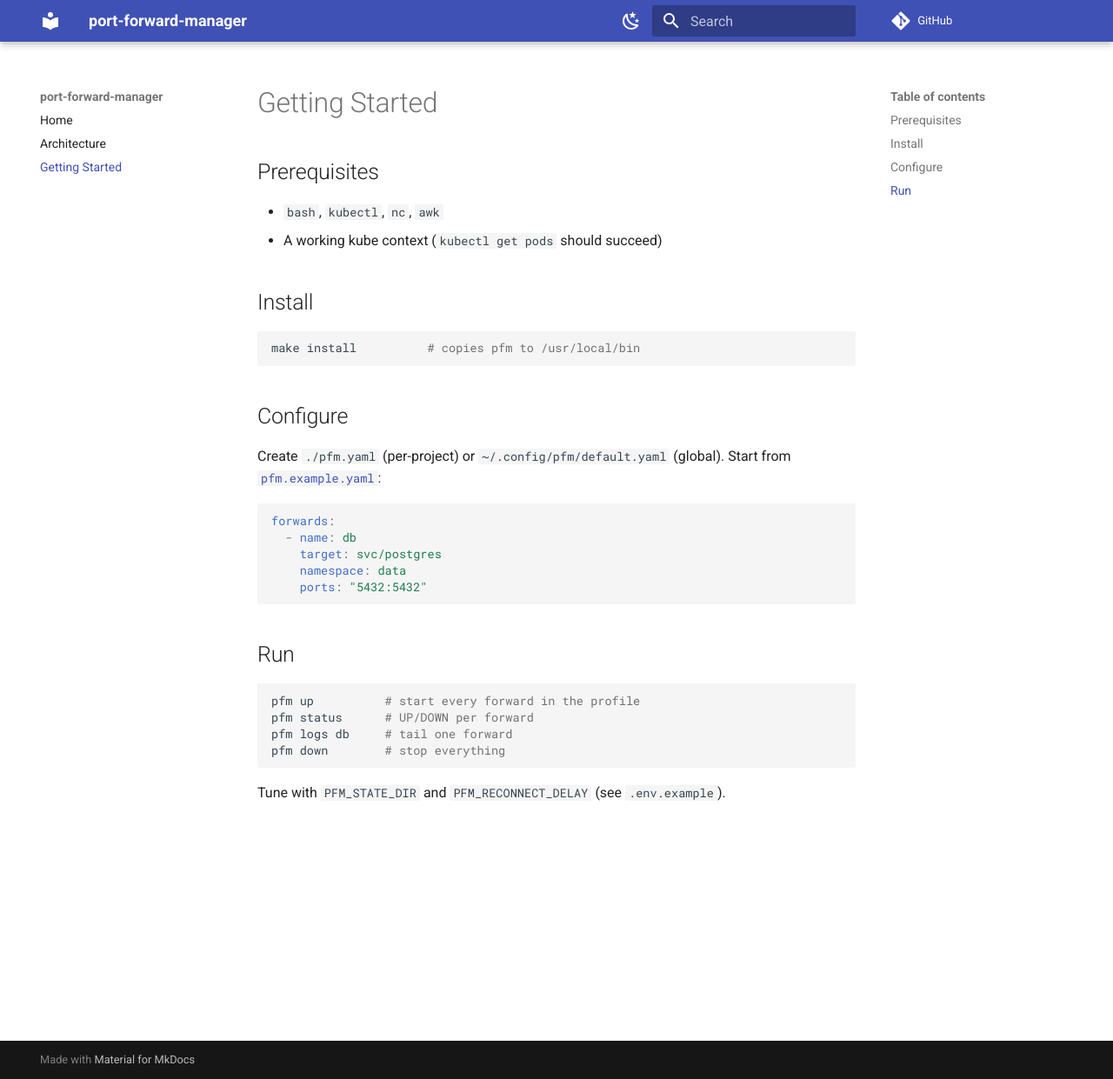
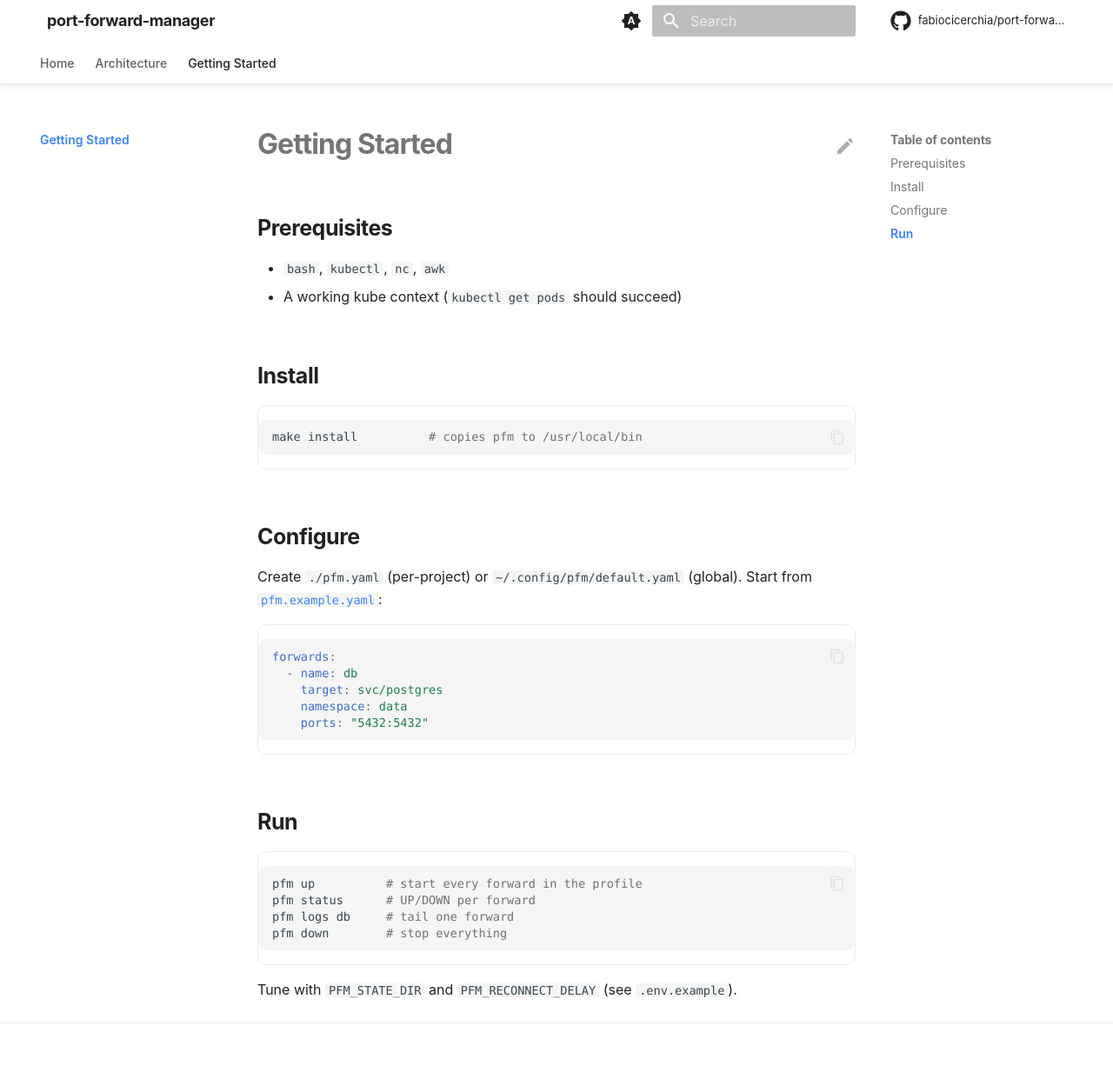
Before and after one commit to fabiocicerchia/port-forward-manager, an MkDocs documentation site: the page built from docs/getting-started.md, in a window 1280 px wide and 1241 px high. Shown: the whole window at 87% size. Built offline with MkDocs 1.6.1 and Material for MkDocs 9.7.7, drawn with Linux system fonts in a browser that asks for light colours; comment, search, counter and statistics services are not loaded.

````diff
--- a/.pre-commit-config.yaml
+++ b/.pre-commit-config.yaml
@@ -22,7 +22,7 @@ repos:
         # templates rather than YAML — the parser cannot read either as-is. The
         # exclude is path-relative so it catches chart/ and charts/<name>/ alike.
         args: [--allow-multiple-documents]
-        exclude: (^|/)templates/
+        exclude: (^|/)templates/|^mkdocs\.yml$
       - id: check-json
       - id: check-toml
       # Python only (types: [python]) — a no-op in a repo with no .py files, so
--- a/docs/getting-started.md
+++ b/docs/getting-started.md
@@ -14,7 +14,7 @@ make install          # copies pfm to /usr/local/bin
 ## Configure
 
 Create `./pfm.yaml` (per-project) or `~/.config/pfm/default.yaml` (global).
-Start from [`pfm.example.yaml`](../pfm.example.yaml):
+Start from [`pfm.example.yaml`](https://github.com/fabiocicerchia/port-forward-manager/blob/main/pfm.example.yaml):
 
 ```yaml
 forwards:
--- /dev/null
+++ b/docs/stylesheets/extra.css
@@ -0,0 +1,240 @@
+/*
+ * port-forward-manager — premium documentation theme for MkDocs Material.
+ * System typography, gradient accents, soft depth, icon-driven feature cards.
+ * Nothing here loads over the network: no CDN, no web font, no analytics.
+ *
+ * ── The one thing you change ──────────────────────────────────────────────
+ * The accent pair below, and nothing else. It is the only copy of the palette:
+ * docs/index.html links this file, so the splash and the rendered docs cannot
+ * drift apart. Pick the colour of the cluster the project belongs to so they
+ * read as one family — don't pick from taste:
+ *
+ *   platform / Kubernetes    #38bdf8  #3b82f6   (blue)
+ *   security / supply chain  #fb923c  #ef4444   (orange-red)
+ *   CLI utilities            #22d3ee  #6366f1   (cyan-indigo)   ← default
+ *   GreenOps                 #34d399  #059669   (green)
+ *
+ * A project may take its own pair when the colour carries meaning (gandalf is
+ * purple, dark-canary amber, offline teal).
+ */
+
+:root {
+  /* The palette, read by both the docs and the splash. The roles below split
+     them for legibility: --accent-2 carries chrome and links, where the
+     contrast is against white, --accent is the interactive one, and the hero
+     and buttons blend the two. */
+  --accent: #38bdf8;
+  --accent-2: #3b82f6;
+
+  --md-primary-fg-color: var(--accent-2);
+  --md-primary-fg-color--light: var(--accent-2);
+  --md-primary-fg-color--dark: var(--accent-2);
+  --md-accent-fg-color: var(--accent);
+
+  /* System stack — matches docs/index.html and needs no download. */
+  --md-text-font-family: -apple-system, BlinkMacSystemFont, "Segoe UI", Roboto,
+    Helvetica, Arial, sans-serif;
+  --md-code-font-family: ui-monospace, SFMono-Regular, "SF Mono", Menlo, Monaco,
+    Consolas, "Liberation Mono", monospace;
+}
+
+/* Keep the header/links legible on the custom primary in both schemes. */
+[data-md-color-primary="custom"] {
+  --md-primary-bg-color: #ffffff;
+  --md-typeset-a-color: var(--accent-2); /* indigo — readable on white */
+}
+[data-md-color-scheme="slate"] {
+  --md-typeset-a-color: var(--accent); /* cyan — readable on the dark ground */
+  --md-default-bg-color: #0b0f1a;
+  --md-default-bg-color--light: #0d1220;
+}
+[data-md-color-scheme="slate"] .md-header,
+[data-md-color-scheme="slate"] .md-tabs {
+  background-color: #0b0f1a;
+}
+
+/* === Header: translucent, blurred, hairline divider ====================== */
+
+.md-header {
+  background-color: var(--md-default-bg-color);
+  color: var(--md-default-fg-color);
+  box-shadow: none;
+  border-bottom: 1px solid var(--md-default-fg-color--lightest);
+  backdrop-filter: saturate(180%) blur(20px);
+  -webkit-backdrop-filter: saturate(180%) blur(20px);
+}
+.md-header[data-md-state="shadow"],
+.md-header--shadow {
+  box-shadow: 0 2px 12px rgba(0, 0, 0, 0.06);
+}
+.md-header__title {
+  font-weight: 700;
+  letter-spacing: -0.02em;
+}
+.md-tabs {
+  background-color: var(--md-default-bg-color);
+  color: var(--md-default-fg-color);
+  border-bottom: 1px solid var(--md-default-fg-color--lightest);
+}
+.md-tabs__link {
+  opacity: 0.72;
+  font-weight: 500;
+}
+.md-tabs__link:hover,
+.md-tabs__link--active {
+  opacity: 1;
+}
+
+/* === Typography ========================================================== */
+
+.md-typeset {
+  font-feature-settings: "kern", "liga";
+}
+.md-typeset h1 {
+  font-weight: 700;
+  letter-spacing: -0.03em;
+  line-height: 1.15;
+}
+.md-typeset h2 {
+  font-weight: 650;
+  letter-spacing: -0.02em;
+  margin-top: 2.4em;
+}
+.md-typeset h3 {
+  font-weight: 600;
+  letter-spacing: -0.01em;
+}
+
+/* Rounded, bordered code blocks — softer than the default flush edges. */
+.md-typeset pre > code,
+.md-typeset .highlight > pre {
+  border-radius: 10px;
+}
+.md-typeset .highlight {
+  border-radius: 10px;
+  border: 1px solid var(--md-default-fg-color--lightest);
+}
+
+/* Tables read as cards and scroll on narrow screens instead of clipping. */
+.md-typeset table:not([class]) {
+  border-radius: 10px;
+  border: 1px solid var(--md-default-fg-color--lightest);
+  overflow: hidden;
+  font-size: 0.78rem;
+}
+.md-typeset table:not([class]) th {
+  font-weight: 600;
+  text-transform: uppercase;
+  letter-spacing: 0.04em;
+  font-size: 0.68rem;
+}
+
+/* === Buttons ============================================================= */
+
+.md-typeset .md-button {
+  border-radius: 980px;
+  font-weight: 600;
+  padding: 0.5em 1.4em;
+  transition: transform 0.25s cubic-bezier(0.25, 0.1, 0.25, 1),
+    box-shadow 0.25s ease;
+}
+.md-typeset .md-button--primary {
+  background: linear-gradient(135deg, var(--accent), var(--accent-2));
+  border: none;
+  color: #fff;
+}
+.md-typeset .md-button:hover {
+  transform: translateY(-1px) scale(1.02);
+  box-shadow: 0 6px 24px rgba(99, 102, 241, 0.3);
+}
+
+/* === Home hero =========================================================== */
+/* Rendered from a <div class="hero"> block in docs/README.md. */
+
+.md-typeset .hero {
+  text-align: center;
+  padding: 3.5rem 1rem 1rem;
+}
+.md-typeset .hero h1 {
+  font-size: 3rem;
+  margin: 0 0 0.4rem;
+  background: linear-gradient(135deg, var(--accent), var(--accent-2));
+  -webkit-background-clip: text;
+  background-clip: text;
+  -webkit-text-fill-color: transparent;
+  color: transparent;
+}
+.md-typeset .hero .hero-tagline {
+  font-size: 1.3rem;
+  font-weight: 500;
+  color: var(--md-default-fg-color--light);
+  max-width: 42rem;
+  margin: 0 auto 1.6rem;
+  line-height: 1.4;
+}
+.md-typeset .hero .md-button + .md-button {
+  margin-left: 0.5rem;
+}
+
+/* === Feature cards ======================================================= */
+/* Material's `<div class="grid cards">` list syntax, given depth + hover. */
+
+.md-typeset .grid.cards > ul > li,
+.md-typeset .grid > .card {
+  border-radius: 16px;
+  border: 1px solid var(--md-default-fg-color--lightest);
+  padding: 1.4rem;
+  transition: transform 0.3s cubic-bezier(0.25, 0.1, 0.25, 1),
+    box-shadow 0.3s ease, border-color 0.3s ease;
+}
+.md-typeset .grid.cards > ul > li:hover,
+.md-typeset .grid > .card:hover {
+  transform: translateY(-3px);
+  border-color: color-mix(in srgb, var(--accent) 40%, transparent);
+  box-shadow: 0 10px 34px rgba(0, 0, 0, 0.08);
+}
+[data-md-color-scheme="slate"] .md-typeset .grid.cards > ul > li:hover {
+  box-shadow: 0 10px 34px rgba(0, 0, 0, 0.5);
+}
+.md-typeset .grid.cards > ul > li > hr {
+  margin: 0.8rem 0;
+}
+.md-typeset .grid.cards .twemoji,
+.md-typeset .grid.cards svg {
+  color: var(--accent);
+}
+
+/* === Sidebar / nav ======================================================= */
+
+.md-nav__title {
+  font-weight: 700;
+  letter-spacing: -0.01em;
+}
+.md-nav__link--active {
+  font-weight: 600;
+}
+
+/* === Footer ============================================================== */
+
+.md-footer-meta {
+  background-color: var(--md-default-bg-color);
+  border-top: 1px solid var(--md-default-fg-color--lightest);
+}
+.md-footer-meta .md-footer-copyright,
+.md-footer-meta .md-footer__link {
+  color: var(--md-default-fg-color--light);
+}
+
+html {
+  scroll-behavior: smooth;
+}
+
+/* === Logo ================================================================ */
+/* Material substitutes a generic book icon when `theme.logo` is unset. This
+   repo has no logo, so hide the stand-in rather than ship someone else's glyph
+   as the brand. Delete this block when a real logo lands in mkdocs.yml. */
+
+.md-header__button.md-logo,
+.md-nav__title .md-nav__button.md-logo {
+  display: none;
+}
--- a/mkdocs.yml
+++ b/mkdocs.yml
@@ -1,21 +1,130 @@
+# port-forward-manager docs — MkDocs Material, styled to feel like a product site
+# (premium hero, feature cards, nav tabs, dark/light, local search, edit links)
+# while staying on the portfolio's standard tooling. See docs/stylesheets/extra.css
+# for the look; the accent palette lives there and is the only thing you swap.
 site_name: port-forward-manager
 site_description: Manage multiple kubectl port-forwards with auto-reconnect.
+site_url: https://fabiocicerchia.github.io/port-forward-manager/docs/
 repo_url: https://github.com/fabiocicerchia/port-forward-manager
+repo_name: fabiocicerchia/port-forward-manager
+edit_uri: edit/main/docs/
+copyright: Copyright &copy; 2026 Fabio Cicerchia
 docs_dir: docs
+
+# docs/index.html is the standalone GitHub Pages splash, not a docs page. Keep
+# it out of the MkDocs render so the site home (README.md) maps to index.html
+# without a collision. GitHub Pages serves the raw file at the site root.
+exclude_docs: |
+  index.html
+  requirements.txt
 
 theme:
   name: material
+  # No web fonts: these docs avoid external requests (privacy, offline docs,
+  # reproducible builds). A system font stack is set in extra.css instead.
+  font: false
+  language: en
   palette:
-    - scheme: default
-      toggle: { icon: material/weather-night, name: Dark mode }
-    - scheme: slate
-      toggle: { icon: material/weather-sunny, name: Light mode }
+    # Follows the OS by default, with a manual toggle. `primary`/`accent: custom`
+    # hand the colours to extra.css so both schemes share one palette.
+    - media: "(prefers-color-scheme)"
+      primary: custom
+      accent: custom
+      toggle:
+        icon: material/brightness-auto
+        name: Switch to light mode
+    - media: "(prefers-color-scheme: light)"
+      scheme: default
+      primary: custom
+      accent: custom
+      toggle:
+        icon: material/weather-night
+        name: Switch to dark mode
+    - media: "(prefers-color-scheme: dark)"
+      scheme: slate
+      primary: custom
+      accent: custom
+      toggle:
+        icon: material/weather-sunny
+        name: Switch to system preference
+  features:
+    - navigation.tabs
+    - navigation.tabs.sticky
+    - navigation.sections
+    - navigation.top
+    - navigation.tracking
+    - navigation.indexes
+    - toc.follow
+    - search.suggest
+    - search.highlight
+    - search.share
+    - content.code.copy
+    - content.code.annotate
+    - content.action.edit
+    - content.tooltips
+  icon:
+    repo: fontawesome/brands/github
+    edit: material/pencil
 
+extra_css:
+  - stylesheets/extra.css
+
+extra:
+  # `generator: false` drops the "Made with Material for MkDocs" line; keep it
+  # if you'd rather credit the theme.
+  generator: false
+  social:
+    - icon: fontawesome/brands/github
+      link: https://github.com/fabiocicerchia/port-forward-manager
+
+# Only the search plugin ships with MkDocs itself. Anything else (social cards,
+# minify, git-revision-date) is a pip add — wire it into docs/requirements.txt
+# too, or `mkdocs build --strict` aborts on the missing plugin.
+plugins:
+  - search
+  - git-revision-date-localized:
+      enable_creation_date: true
+      # Fall back to the build date rather than failing when a file has no
+      # history yet — a new page, or a clone the workflow shallowed.
+      fallback_to_build_date: true
+      type: date
+  # Note: Material's `social` plugin is deliberately NOT enabled — it downloads
+  # a font from fonts.google.com at build time, which breaks this repo's
+  # no-external-requests / reproducible-build stance. Add Open Graph images by
+  # hand if you want them.
+
+markdown_extensions:
+  - abbr
+  - admonition
+  - attr_list
+  - def_list
+  - footnotes
+  - md_in_html
+  - tables
+  - toc:
+      permalink: true
+  - pymdownx.details
+  - pymdownx.superfences
+  - pymdownx.highlight:
+      anchor_linenums: true
+      line_spans: __span
+      pygments_lang_class: true
+  - pymdownx.inlinehilite
+  - pymdownx.snippets:
+      # `.` is the repo root (where mkdocs runs), so docs/changelog.md can embed
+      # the root CHANGELOG.md with `--8<-- "CHANGELOG.md"`.
+      base_path: ["."]
+      check_paths: true
+  - pymdownx.tabbed:
+      alternate_style: true
+  - pymdownx.tasklist:
+      custom_checkbox: true
+  - pymdownx.emoji:
+      emoji_index: !!python/name:material.extensions.emoji.twemoji
+      emoji_generator: !!python/name:material.extensions.emoji.to_svg
+
+# Top-level entries become tabs (theme feature navigation.tabs).
 nav:
   - Home: README.md
   - Architecture: architecture.md
   - Getting Started: getting-started.md
-
-markdown_extensions:
-  - admonition
-  - pymdownx.superfences
````
Also changed, not shown: docs/index.html (+9 -6 lines), docs/requirements.txt (added, +10 -0 lines), 1 other file.
